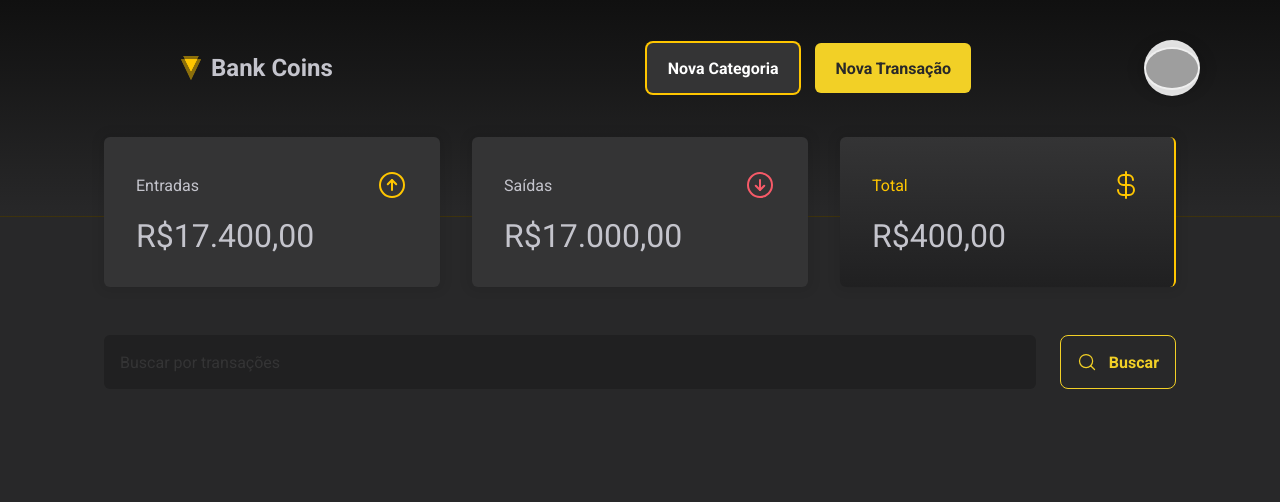
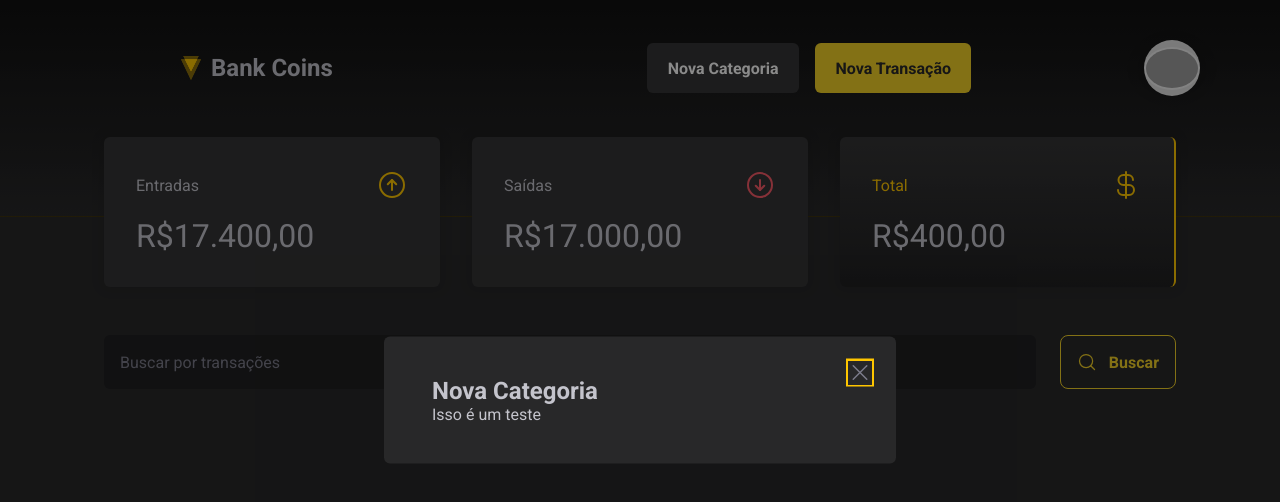
Before and after one commit to BrunaCriscuolo/bank-coins, a React (Vite) app: page /home in a window 1280 px wide. Both pictures are taken after a click on the button "Nova Categoria". Shown: the top 502 px of the page. Built offline with nearby package versions, Linux system fonts and the light colour scheme; grey boxes are pictures that could not be loaded.

Commit message:
feat: create dialog component and ajustmenst

```diff
--- a/src/components/base/Dialog/index.tsx
+++ b/src/components/base/Dialog/index.tsx
@@ -1,18 +1,32 @@
 
+import { ReactNode } from 'react';
 import * as DialogBase from '@radix-ui/react-dialog';
+import { Close, Content, Overlay } from './styles';
+import { X } from 'phosphor-react';
+interface DialogProps {
+  children?: ReactNode;
+  trigger: ReactNode;
+  title: string;
+}
 
-//volta para a aula do modal 01
-export function Dialog(): JSX.Element {
+export function Dialog({ children, title, trigger }: DialogProps): JSX.Element {
   return (
     <DialogBase.Root>
-      <DialogBase.Trigger />
+      <DialogBase.Trigger asChild>
+        {trigger}
+      </DialogBase.Trigger>
       <DialogBase.Portal>
-        <DialogBase.Overlay />
-        <DialogBase.Content>
-          <DialogBase.Title />
+        <Overlay />
+        <Content>
+          <DialogBase.Title>
+            {title}
+          </DialogBase.Title>
           <DialogBase.Description />
-          <DialogBase.Close />
-        </DialogBase.Content>
+          <Close>
+            <X size={24} />
+          </Close>
+          {children}
+        </Content>
       </DialogBase.Portal>
     </DialogBase.Root>
   )
--- a/src/components/base/Dialog/styles.ts
+++ b/src/components/base/Dialog/styles.ts
@@ -0,0 +1,32 @@
+import styled from "styled-components";
+import * as Dialog from '@radix-ui/react-dialog';
+
+export const Overlay = styled(Dialog.Overlay)`
+  position: fixed;
+  width: 100vw;
+  height: 100vh;
+  inset: 0;
+  background-color: #00000075;
+`;
+
+export const Content = styled(Dialog.Content)`
+  min-width: 32rem;
+  border-radius: 6px;
+  padding: 2.5rem 3rem;
+  background: ${({ theme }) => theme['gray-600']};
+  position: fixed;
+  top: 50%;
+  left: 50%;
+  transform: translate(-50%, -50%);
+`;
+
+export const Close = styled(Dialog.Close)`
+  cursor: pointer;
+  position: absolute;
+  border: 0;
+  top: 1.5rem;
+  right: 1.5rem;
+  line-height: 0;
+  color: ${({ theme }) => theme['gray-400']};
+  background: transparent;
+`;
--- a/src/components/base/Header/index.tsx
+++ b/src/components/base/Header/index.tsx
@@ -1,26 +1,47 @@
+
+import { ReactNode } from 'react';
+
 import { Button } from "../../forms/Button";
 import { Avatar } from "../Avatar";
+import { Dialog } from '../Dialog';
 import { Logo } from "../Logo";
 import { HeaderContainer, HeaderContent } from "./styles";
 
 export function Header(): JSX.Element {
+  const newCategoryButton: ReactNode = (
+    <Button type="button" variant="default">
+      Nova Categoria
+    </Button>
+  );
+  const newTransactionButton: ReactNode = (
+    <Button type="button" variant="primary">
+      Nova Transação
+    </Button>
+  );
+
+  const userAvatar: ReactNode = (
+    <Avatar
+      src="https://avatars.githubusercontent.com/u/36765987?v=4"
+      alt="avatar profile"
+    />
+  );
+
   return (
     <HeaderContainer>
       <HeaderContent>
         <Logo />
         <div>
-          <Button type="button" variant="default">
-            Nova Categoria
-          </Button>
-          <Button type="button" variant="primary">
-            Nova Transação
-          </Button>
+          <Dialog title='Nova Categoria' trigger={newCategoryButton}>
+            <p>Isso é um teste</p>
+          </Dialog>
+          <Dialog title='Nova Transação' trigger={newTransactionButton}>
+            <p>Isso é um teste</p>
+          </Dialog>
         </div>
       </HeaderContent>
-      <Avatar
-        src="https://avatars.githubusercontent.com/u/36765987?v=4"
-        alt="avatar profile"
-      />
+      <Dialog title='Meu Perfil' trigger={userAvatar}>
+        <p>Isso é um teste</p>
+      </Dialog>
     </HeaderContainer>
   );
 }
--- a/src/components/forms/Search/styles.ts
+++ b/src/components/forms/Search/styles.ts
@@ -21,7 +21,7 @@ export const SearchInput = styled.input`
   padding: 1rem;
 
   &::placeholder {
-    color: ${({ theme }) => theme['gray-500']};
+    color: ${({ theme }) => theme['gray-400']};
   }
 `;
 
--- a/src/components/forms/form/styles.ts
+++ b/src/components/forms/form/styles.ts
@@ -3,6 +3,12 @@ import styled from "styled-components";
 export const FormContainer = styled.form`
   flex-direction: column;
   display: flex;
+  align-items: center;
 
   padding-top: 1rem;
+
+  button {
+    width: 100%;
+    margin-top: 1rem;
+  }
 `;
--- a/src/components/forms/input/styles.ts
+++ b/src/components/forms/input/styles.ts
@@ -6,6 +6,7 @@ export const InputForm = styled.input`
 
   border: 0;
   border-radius: 6px;
+  width: 100%;
 
   padding: 1rem;
 
```
